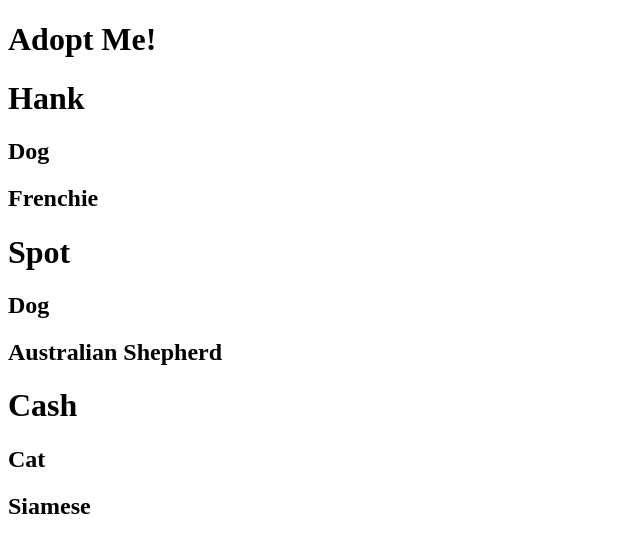
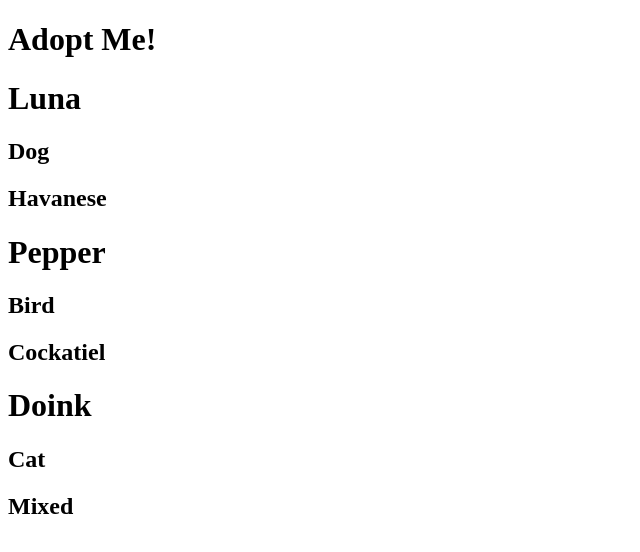
Before and after one commit to corbinarnett/adopt-me, a React app: page / in a window 1280 px wide. Shown: the top 552 px of the page, without its empty margins (0-640 px from the left). Built offline with nearby package versions, Linux system fonts and the light colour scheme; the HTML template or start-up script is replaced by a standard one.

Commit message:
make app component terse

```diff
--- a/src/App.js
+++ b/src/App.js
@@ -3,20 +3,15 @@
 import Pet from "./Pet";
 
 const App = () => {
-  return React.createElement("div", {}, [
-    React.createElement("h1", {}, "Adopt Me!"),
-    React.createElement(Pet, {
-      name: "Hank",
-      animal: "Dog",
-      breed: "Frenchie"
-    }),
-    React.createElement(Pet, {
-      name: "Spot",
-      animal: "Dog",
-      breed: "Australian Shepherd"
-    }),
-    React.createElement(Pet, { name: "Cash", animal: "Cat", breed: "Siamese" })
-  ]);
+
+  return (
+    <div>
+      <h1 id="something-important">Adopt Me!</h1>
+      <Pet name="Luna" animal="Dog" breed="Havanese" />
+      <Pet name="Pepper" animal="Bird" breed="Cockatiel" />
+      <Pet name="Doink" animal="Cat" breed="Mixed" />
+    </div>
+  );
 };
 
-render(React.createElement(App), document.getElementById("root"));
+render(<App />, document.getElementById("root"));
```
